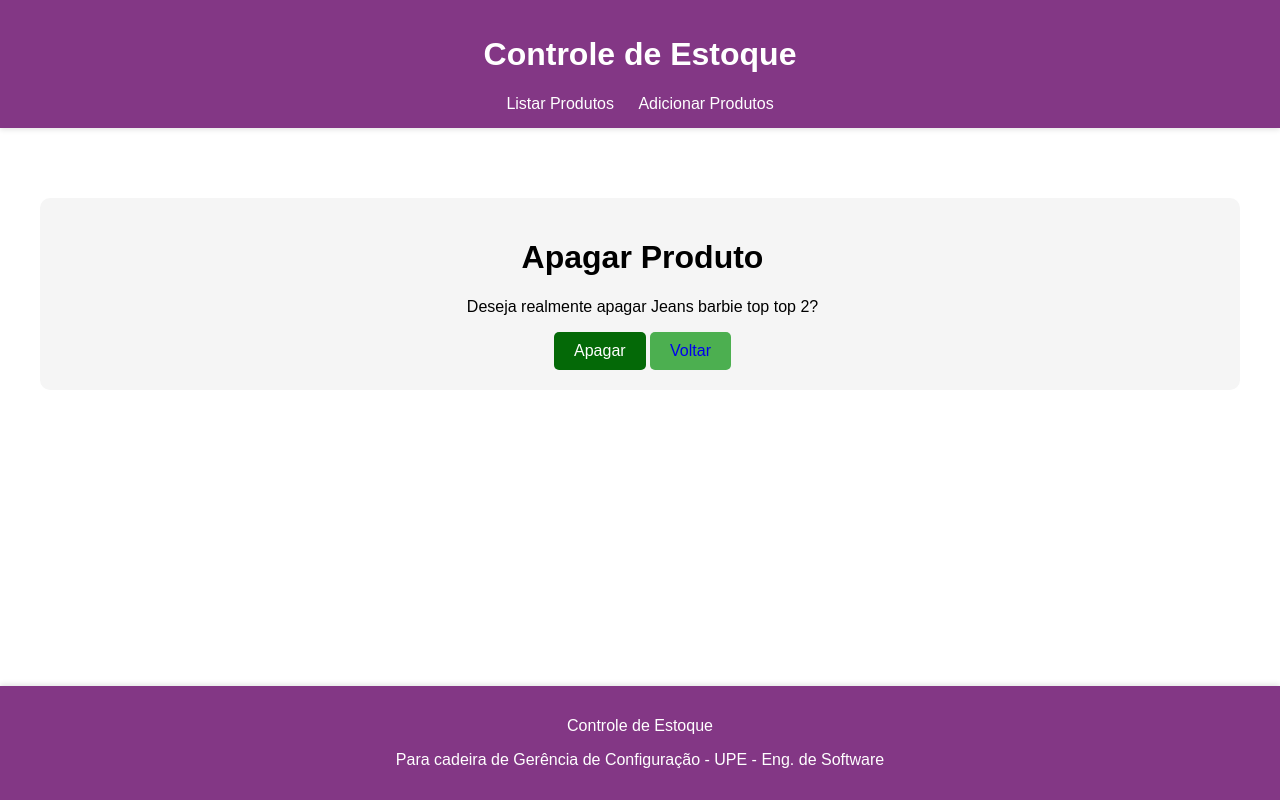
After one commit to netrometro/upe-2023-2-equipe-b, a Django app: page /apagar_produto/2 in a window 1280 px wide. The commit adds this page. Run offline with Django 4.2, Linux system fonts and the light colour scheme; data comes from the database, SQL or seed files in the repository; both versions use the stored data as it was after the commit.

Commit message:
apagar produto

```diff
--- /dev/null
+++ b/equipeb/controleestoque/templates/apagar_produto.html
@@ -0,0 +1,31 @@
+<!DOCTYPE html>
+<html lang="en">
+
+<head>
+    {% extends 'headerandfooter.html' %}
+    {% load static %} <!-- Load static files -->
+    <meta charset="UTF-8">
+    <meta name="viewport" content="width=device-width, initial-scale=1.0">
+    <title>Apagar produto</title>
+    <link rel="stylesheet" type="text/css" href="{% static 'controleestoque/stylesheet.css' %}">
+</head>
+
+<body>
+    {% block content %}
+    <div id="form-container">
+        <div style="align-content: center; width: 100%; text-align: center;">
+            <h1 style="padding-left: 5px;">Apagar Produto</h1>
+            <form method="POST">
+                <!-- Security token by Django -->
+                {% csrf_token %}
+                <p style="padding-left: 5px;">Deseja realmente apagar {{ produto.nome }}?</p>
+                <input type="submit" value="Apagar">
+                <button><a style="text-decoration: none; color:blackgit" href="/listar_produtos">Voltar</a></button>
+            </form>
+        </div>
+    </div>
+    {% endblock %}
+
+</body>
+
+</html>
--- a/equipeb/controleestoque/urls.py
+++ b/equipeb/controleestoque/urls.py
@@ -1,6 +1,7 @@
 from django.urls import path
 
 from . import views
+from .views import apagar_produto
 
 urlpatterns = [
     path("", views.index, name="index"),
--- a/equipeb/controleestoque/views.py
+++ b/equipeb/controleestoque/views.py
@@ -47,10 +47,11 @@ def editar_produto(request, id):
 
 def apagar_produto(request, id):
     context={}
-    obj = get_object_or_404(Produtos, id=id)
+    produto = get_object_or_404(Produtos, id=id)
     if request.method == "POST":
-        obj.delete()
+        produto.delete()
         return redirect('/listar_produto/')
+    context["produto"] = produto
     return render(request, "apagar_produto.html", context)
 
 
```
Also changed, not shown: equipeb/controleestoque/templates/listar_produto.html (+5 -2 lines), equipeb/db.sqlite3.
